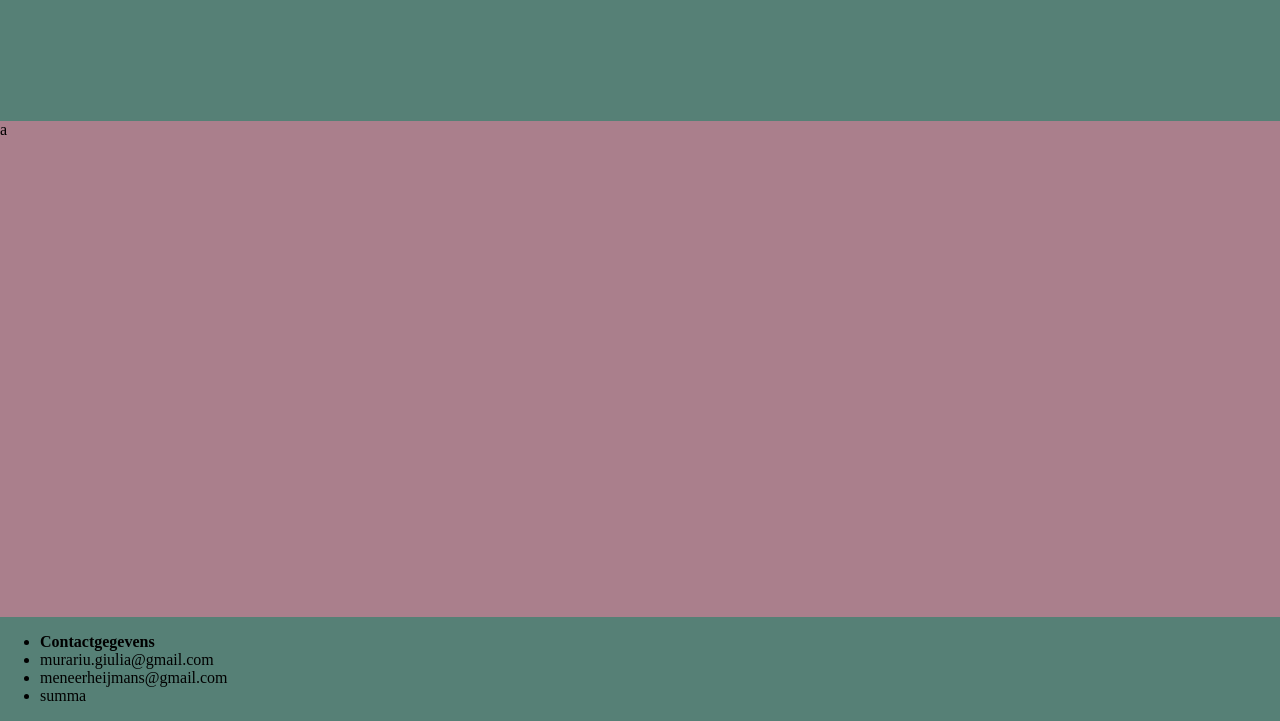
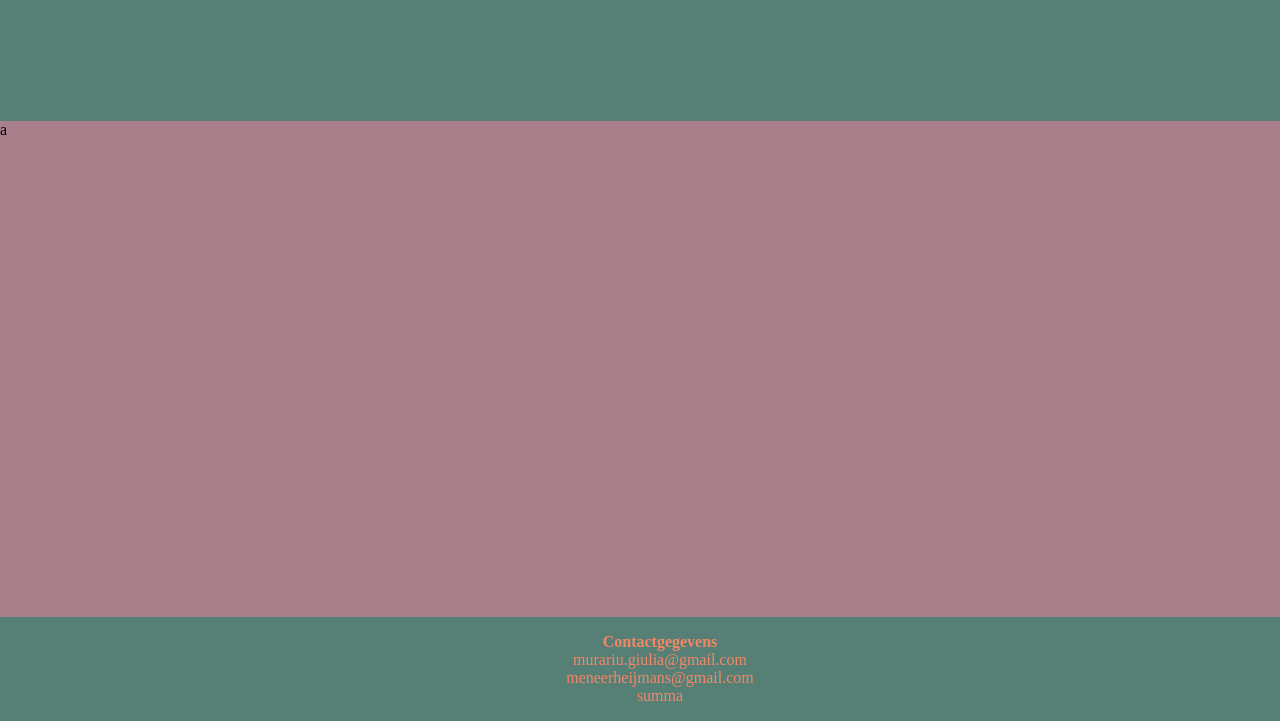
Before and after one commit to Raptrplays/DV4rep, a plain HTML site: page index.html in a window 1280 px wide. Shown: the part 79-800 px from the top of the page. Drawn offline with Linux system fonts and the light colour scheme.

Commit message:
footerklaar

```diff
--- a/style.css
+++ b/style.css
@@ -18,5 +18,22 @@ main {
 }
 footer{
     background-color: #568076;
+    text-align: center;
+}
 
-}
+footer ul {
+    display: flex;
+    justify-content: center;
+    flex-direction: column;
+    color: #f58665;
+  }
+
+  footer ul li {
+    list-style: none;
+  }
+
+  footer ul li a {
+    text-decoration: none;
+    color: #f58665;
+    font-size: 14px;
+  }
```
